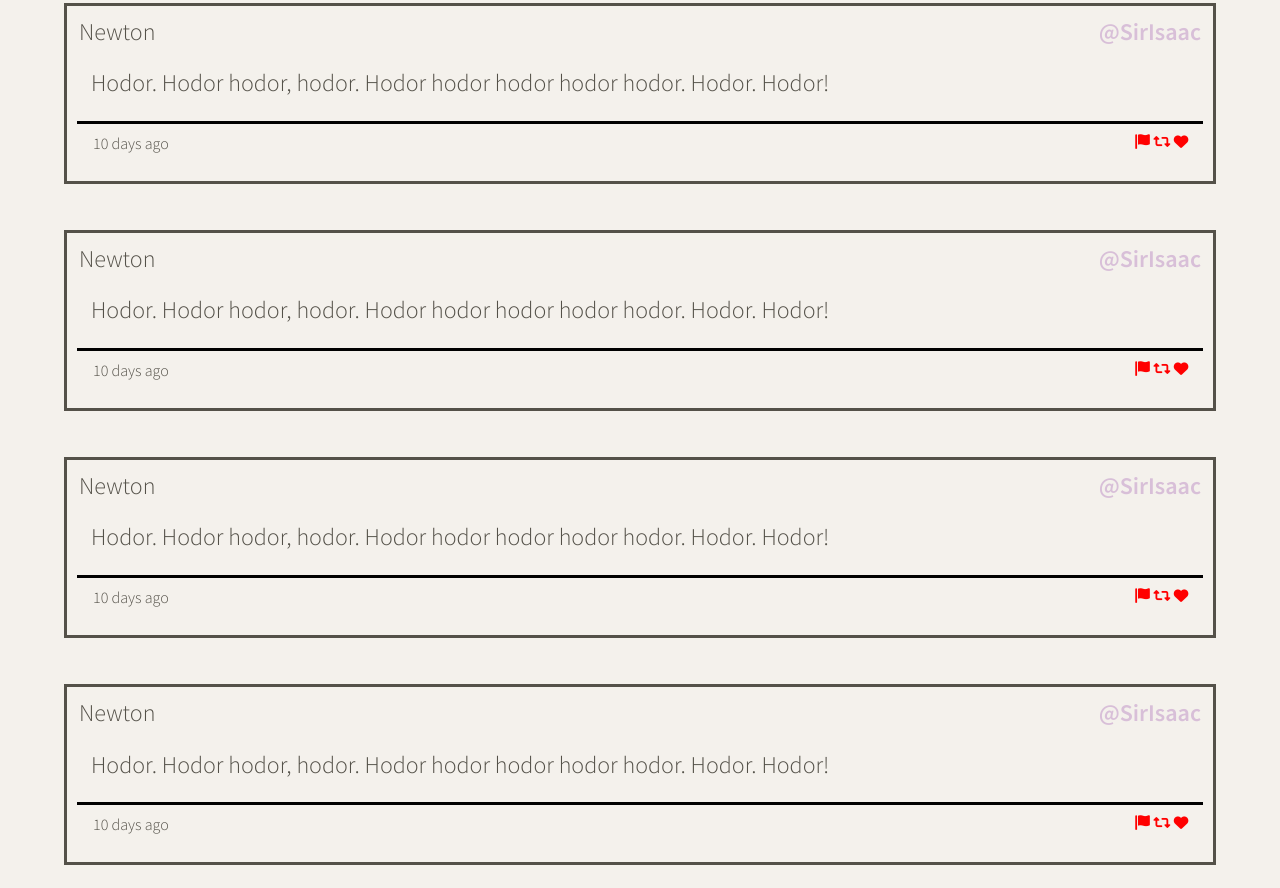
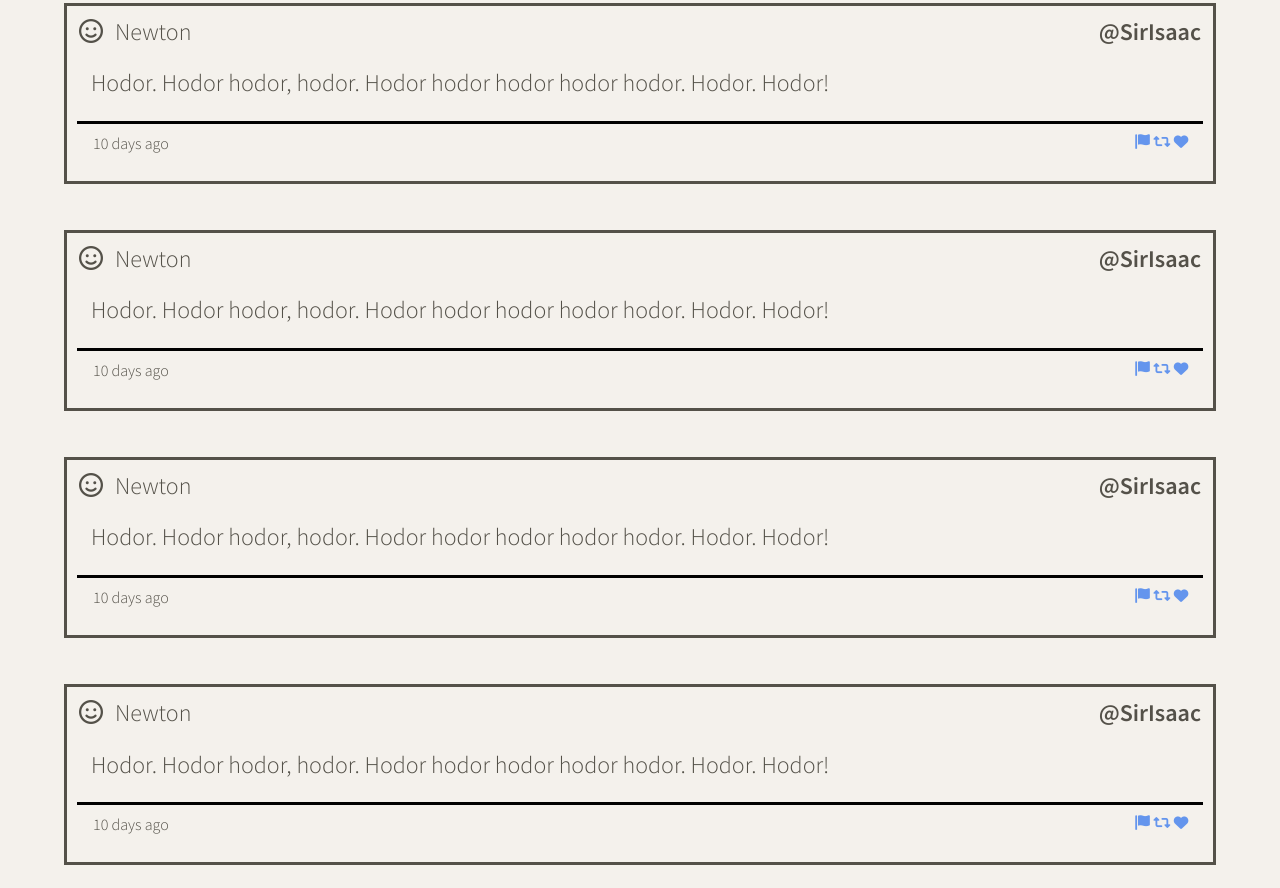
Before and after one commit to HabonH/tweeter, a website: page public/index.html in a window 1280 px wide. Shown: the part 580-1468 px from the top of the page. Drawn offline with nearby package versions, Linux system fonts and the light colour scheme.

Commit message:
tweets fixed

```diff
--- a/public/index.html
+++ b/public/index.html
@@ -39,7 +39,7 @@
     <span style="font-family: bungee">tweeter</span>
     <div class="nav-div">
       <p><strong>Write</strong> a new tweet</p>
-      <i class="fas fa-angle-double-down" ></i>
+      <i class="fas fa-angle-double-down"></i>
     </div>
   </nav>
 
@@ -58,23 +58,22 @@
   <main id="container">
 
     <section class="new-tweet">
-      <form class= "new-tweet-form" method="post" action="/tweets/">
+      <form class="new-tweet-form" method="post" action="/tweets/">
         <textarea name="text" id="tweet-text" placeholder="What are you humming about?"></textarea>
         <div class="submitbttn-counter-container">
           <button style="
           background-color: #4056A1;
           color: white;
-          border: transparent;"
-          type="submit">Tweet</button>
+          border: transparent;" type="submit">Tweet</button>
           <output name="counter" class="counter" for="tweet-text">140</output>
         </div>
       </form>
     </section>
+
     <section class="tweet-container">
-
       <article class="tweet">
         <header class="tweet-header">
-        <a>Newton</a>
+          <a><i class="far fa-smile"></i>Newton</a>
           <strong>@SirIsaac</strong>
         </header>
         <p>Hodor. Hodor hodor, hodor. Hodor hodor hodor hodor hodor. Hodor. Hodor!</p>
@@ -90,7 +89,7 @@
 
       <article class="tweet">
         <header class="tweet-header">
-        <a>Newton</a>
+          <a><i class="far fa-smile"></i>Newton</a>
           <strong>@SirIsaac</strong>
         </header>
         <p>Hodor. Hodor hodor, hodor. Hodor hodor hodor hodor hodor. Hodor. Hodor!</p>
@@ -106,7 +105,7 @@
 
       <article class="tweet">
         <header class="tweet-header">
-        <a>Newton</a>
+          <a><i class="far fa-smile"></i>Newton</a>
           <strong>@SirIsaac</strong>
         </header>
         <p>Hodor. Hodor hodor, hodor. Hodor hodor hodor hodor hodor. Hodor. Hodor!</p>
@@ -122,7 +121,7 @@
 
       <article class="tweet">
         <header class="tweet-header">
-        <a>Newton</a>
+          <a><i class="far fa-smile"></i>Newton</a>
           <strong>@SirIsaac</strong>
         </header>
         <p>Hodor. Hodor hodor, hodor. Hodor hodor hodor hodor hodor. Hodor. Hodor!</p>
--- a/public/styles/header.css
+++ b/public/styles/header.css
@@ -6,7 +6,7 @@
   border: 2px dotted ridge;
   justify-content: center;
   align-items: center;
-  background-color: #000201;
+  background-color:cornflowerblue;
   background-image: url("https://www.transparenttextures.com/patterns/inflicted.png");
 
 }
--- a/public/styles/layout.css
+++ b/public/styles/layout.css
@@ -28,7 +28,6 @@ body {
  #container{
    display: flex;
    flex-direction: column;
-   /* justify-content: center; */
    align-items: stretch;
    justify-content: center;
    width: 90%;
@@ -76,6 +75,11 @@ body {
     padding-right: 0.5em;
     padding-top: 0.5em;
   }
+  .far{
+
+    padding-right: 0.5em;
+
+  }
 
   .tweet-footer{
     display: flex;
@@ -97,12 +101,20 @@ body {
 
 }
 
- strong{
-  color:thistle;
+ .icons{
+  justify-content: space-between;
+  padding-top: 20px;
+  font-size: 0.73em;
+}
+
+.icons .fas{
+  color: cornflowerblue;
+}
+
+/* .fa-flag, .fa-retweet, .fa-heart{
+
+ } */
+.fa-flag:hover, .fa-retweet:hover, .fa-heart:hover{
+  color: rgb(9, 59, 153);
+
  }
-
- .icons{
-   justify-content: space-between;
-   padding-top: 20px;
-   font-size: 0.73em;
- }
--- a/public/styles/nav.css
+++ b/public/styles/nav.css
@@ -9,6 +9,7 @@ height: 120px;
 padding: 0 1.5em;
 background-color: #4056A1;
 color: #FFFFFF;
+z-index: 1;
 
 }
 
```
Lines whose indentation alone changed are shown as unchanged.
